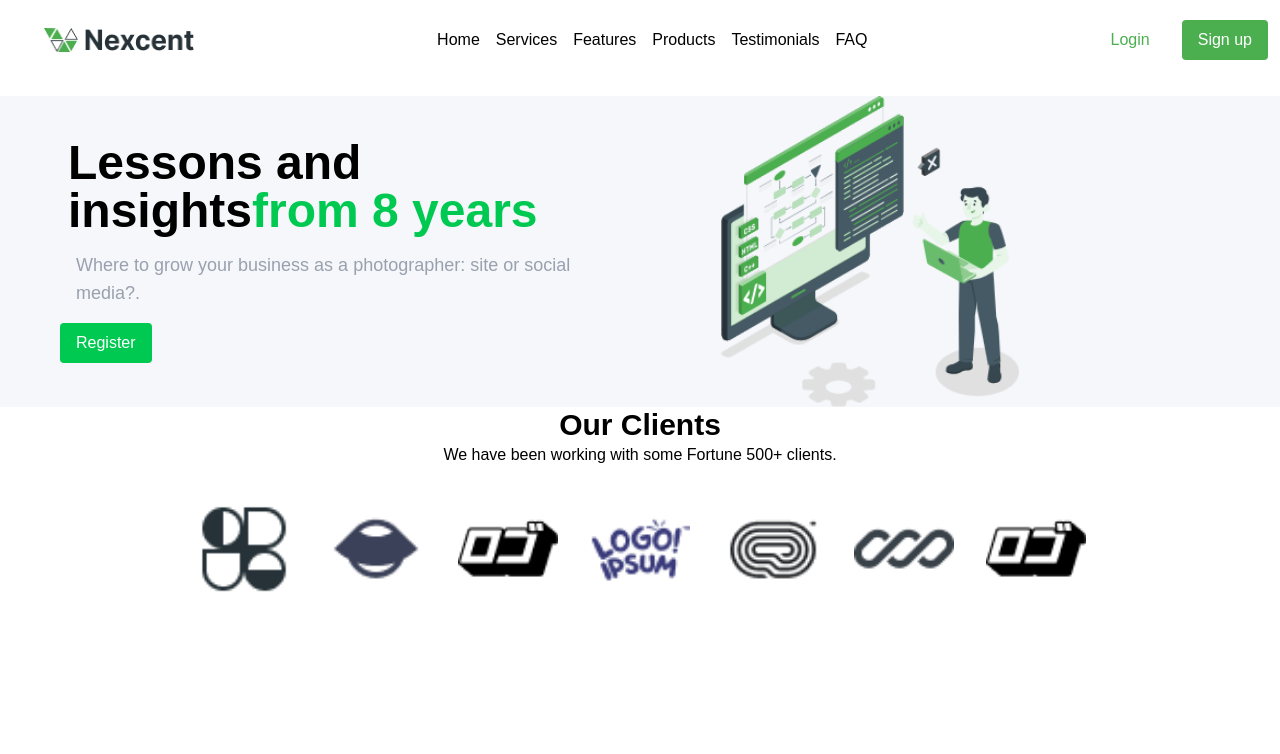
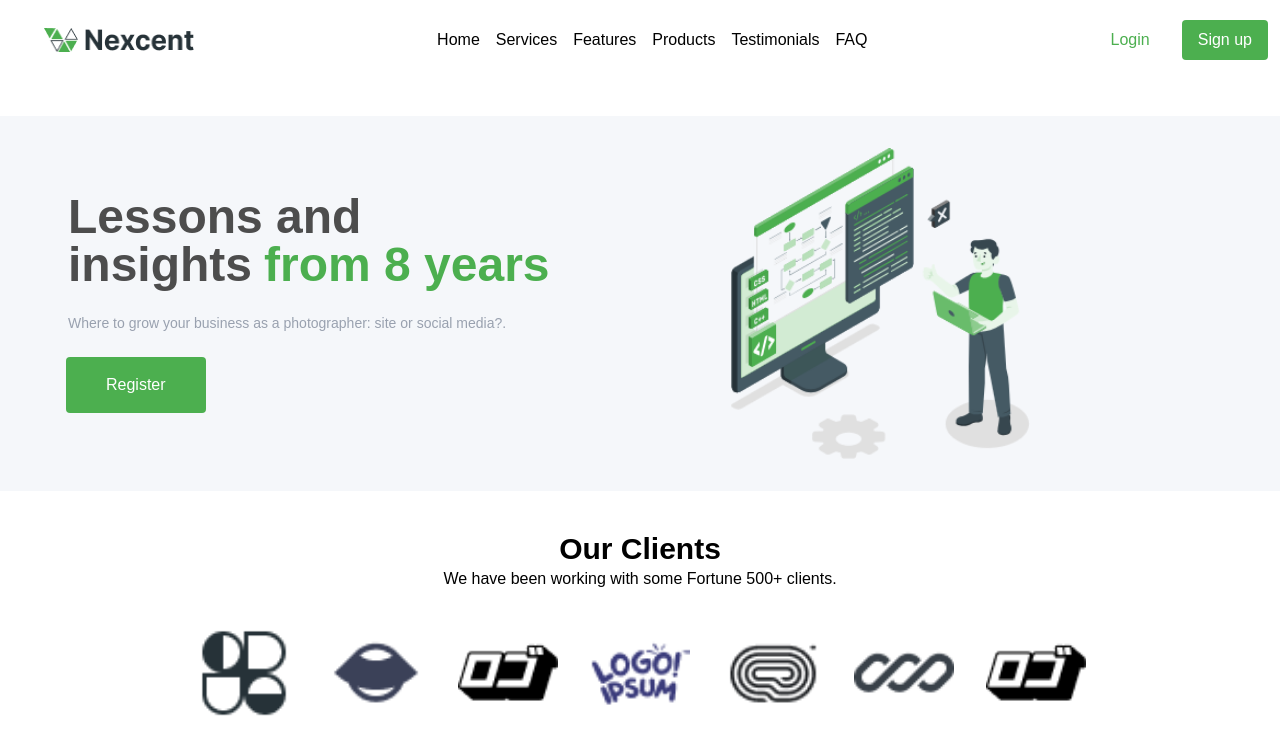
Before and after one commit to sam-0905/Nexcent, a Next.js app in the folder nexora/: page / in a window 1280 px wide. Shown: the top 754 px of the page. Built offline with nearby package versions, Linux system fonts and the light colour scheme.

Commit message:
styles - updated with some css and fine changes

```diff
--- a/nexora/Components/section/Hero.tsx
+++ b/nexora/Components/section/Hero.tsx
@@ -6,25 +6,25 @@ import Image from "next/image";
 const Hero = () => {
   return (
     <>
-    <div className="flex flex-col items-center gap-10 md:flex-row md:justify-between bg-[#F5F7FA]">
-       <div className="flex-1 px-8 m-7 justify-center">
-            <h1 className="text-5xl font-bold px-2 ">
+    <div className="flex flex-col items-center gap-15 md:flex-row md:justify-between mt-10 mb-10 bg-[#F5F7FA]">
+       <div className="flex-1 px-8 m-7 justify-center space-y-4">
+            <h1 className="text-5xl font-bold px-2 text-[#4D4D4D]">
               {heroData.title}
-              <span className="text-green-500">
+              <span className="text-[#4caf4f] px-3">
                  from 8 years
                 </span>
              </h1>
 
-            <p className="p-4 text-lg text-gray-400">
+            <p className=" p-2 text-sm text-gray-400">
               {heroData.subtitle}
              </p>
 
-         <button className="rounded bg-green-500 px-4 py-2 text-white">
+         <button className="rounded bg-[#4caf4f] px-10 py-4 ml-1.5 text-white ">
              {heroData.cta.label}
              </button>
          </div>
 
-           <div className="flex-1">
+           <div className="flex-1 p-3 m-5">
          <Image
             src={heroData.image.src}
             alt={heroData.image.alt}
```
